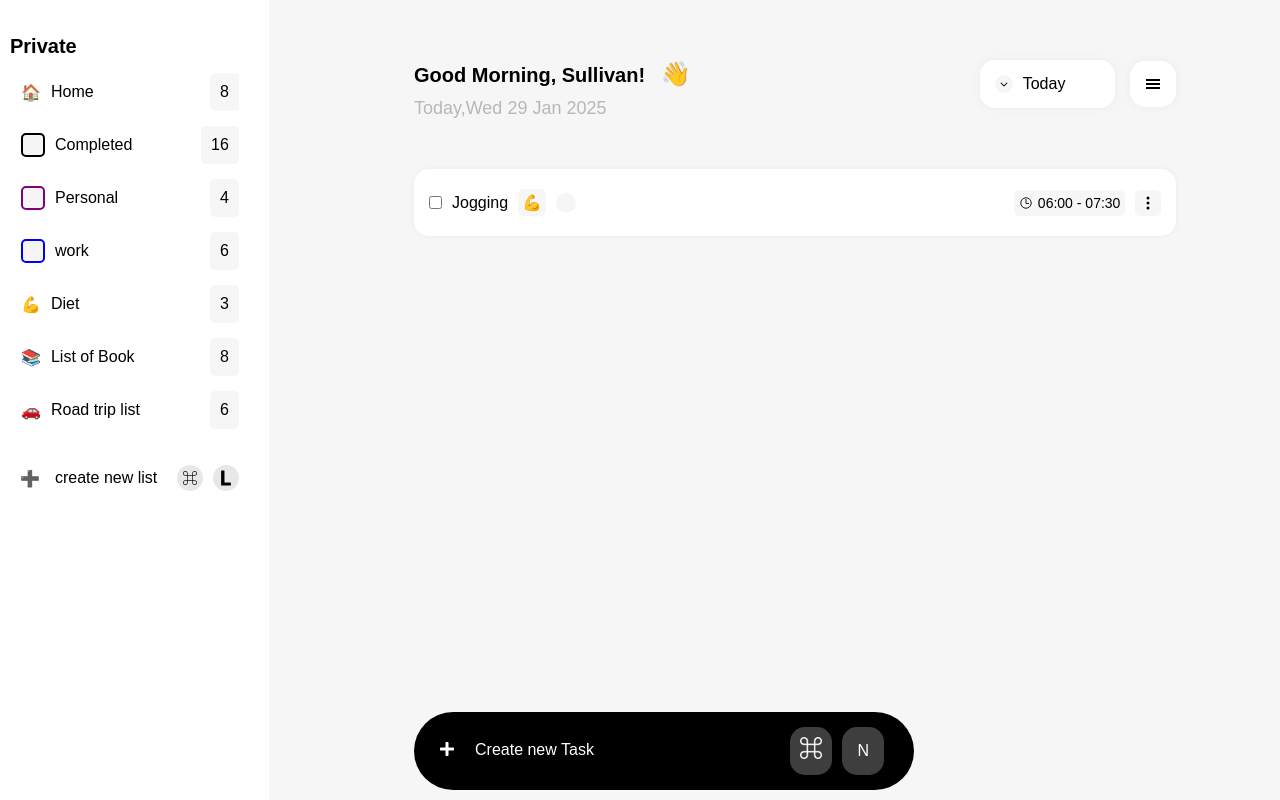
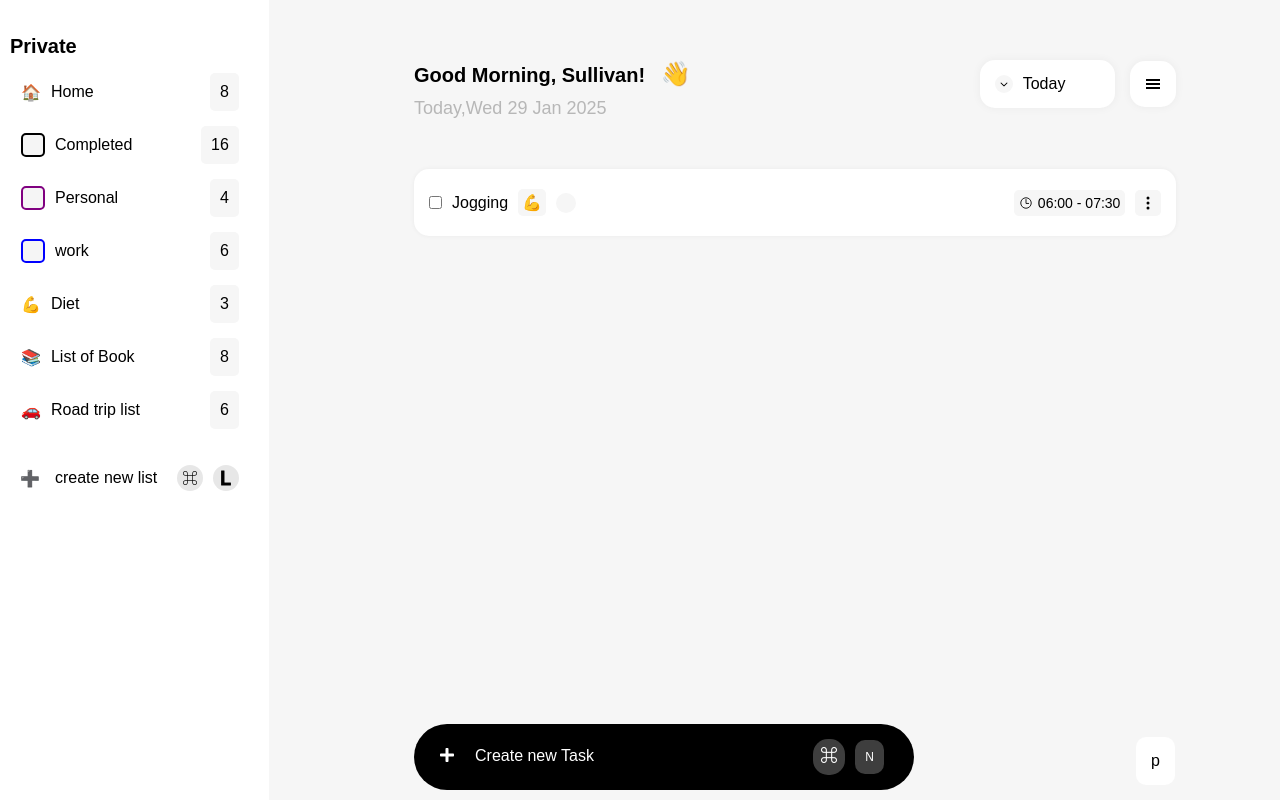
Before and after one commit to Manoj-2301/to-done, a Next.js app: page / in a window 1280 px wide. Built offline with nearby package versions, Linux system fonts and the light colour scheme.

Commit message:
new added

```diff
--- a/src/app/Component/Component1/Add.js
+++ b/src/app/Component/Component1/Add.js
@@ -26,13 +26,18 @@ const Add = ({setTasks,tasks}) => {
             <Image
               src="/command1.png"
               alt="command icon"
-              width={22}
-              height={22}
+              width={16}
+              height={16}
+
             />
           </div>
           <div className="command-ico">N</div>
         </div>
       </div>
+      <div className="last_icon">
+        p
+      </div>
+
 
 
       {isFormOpen && (
--- a/src/app/Component/Component1/style.scss
+++ b/src/app/Component/Component1/style.scss
@@ -12,6 +12,8 @@
     border-radius: 50px;
     .icons{
         display: flex;
+        justify-content: center;
+        align-items: center;
         gap: 10px;
         padding-right: 15px;
     }
@@ -22,12 +24,21 @@
     }
     .command-icon{
         background-color: #3e3e3e;
-        padding: 10px;
+        padding: 8px;
         border-radius: 15px;
     }
     .command-ico{
         background-color: #3e3e3e;
-        padding: 15px;
-        border-radius: 15px;
+        padding: 10px;
+        border-radius: 10px;
+        font-size: 12px;
     }
 }
+.last_icon{
+  position:absolute;
+    bottom:15px;
+    right:105px;
+    padding: 15px;
+    background-color:white;
+    border-radius:10px;
+}
--- a/src/app/Component/Component2/form.js
+++ b/src/app/Component/Component2/form.js
@@ -1,29 +1,28 @@
-"use client"
+"use client";
 import "./style.scss";
-import { useState } from "react"
-const form = ({setTasks, tasks}) => {
-    const [text, setText] = useState('');
-    const [emoji, setEmoji] = useState('');
-    const[extra, setExtra] = useState('');
-    const [startTime, setStartTime] = useState('');
-    const [endTime, setEndTime] = useState('');
+import { useState } from "react";
+const form = ({ setTasks, tasks }) => {
+  const [text, setText] = useState("");
+  const [emoji, setEmoji] = useState("");
+  const [extra, setExtra] = useState("");
+  const [startTime, setStartTime] = useState("");
+  const [endTime, setEndTime] = useState("");
 
   const submit = (event) => {
     event.preventDefault();
 
     if (text && emoji && extra && startTime && endTime) {
       const newTask = {
-              name: text,
-              emoji: emoji,
-              extra:extra,
+        name: text ,
+        emoji: emoji ,
+        extra: extra ,
         time: {
-                start: startTime,
-                end: endTime,
+          start: startTime ,
+          end: endTime ,
         },
       };
 
       setTasks([...tasks, newTask]);
-
 
       setText("");
       setEmoji("");
@@ -39,14 +38,18 @@ const form = ({setTasks, tasks}) => {
         <div className="task-field">
           <div className="task_entery">
             <label>Enter Task</label>
-                        <input type="text" placeholder="Enter Task"
+            <input
+              type="text"
+              placeholder="Enter Task"
               value={text}
               onChange={(e) => setText(e.target.value)}
             />
           </div>
           <div className="task_entery">
             <label>Enter emoji</label>
-                        <input type="text" placeholder="add emoji/work"
+            <input
+              type="text"
+              placeholder="add emoji/work"
               value={emoji}
               onChange={(e) => setEmoji(e.target.value)}
             />
@@ -55,26 +58,32 @@ const form = ({setTasks, tasks}) => {
         <div className="task-field">
           <div className="task_entery">
             <label>Enter start Time</label>
-                        <input type="time" placeholder="add emoji/work"
+            <input
+              type="time"
+              placeholder="add emoji/work"
               value={startTime}
               onChange={(e) => setStartTime(e.target.value)}
             />
           </div>
           <div className="task_entery">
             <label>Enter end Time</label>
-                        <input type="time" placeholder="add emoji/work"
+            <input
+              type="time"
+              placeholder="add emoji/work"
               value={endTime}
               onChange={(e) => setEndTime(e.target.value)}
             />
           </div>
         </div>
-                <div>
+        <div className="task_entery">
           <label>Enter purpose</label>
-                <input type="text" placeholder="purpose"
+          <input
+            type="text"
+            placeholder="purpose"
             value={extra}
-                onChange={(e) => setExtra(e.target.value)}/>
+            onChange={(e) => setExtra(e.target.value)}
+          />
         </div>
-
 
         <button type="submit" className="btn_form">
           ADD
--- a/src/app/Component/Component2/style.scss
+++ b/src/app/Component/Component2/style.scss
@@ -35,5 +35,6 @@
     background-color: black;
     border-radius: 15px;
     color: white;
+    cursor: pointer;
   }
 }
--- a/src/app/Component/Task.js
+++ b/src/app/Component/Task.js
@@ -3,7 +3,6 @@ import { BsThreeDotsVertical } from "react-icons/bs";
 import { IoTimeOutline } from "react-icons/io5";
 
 const Task = ({tasks}) => {
-
 
   return (
     <div className="task_content" >
--- a/src/app/middle/CenterNav.js
+++ b/src/app/middle/CenterNav.js
@@ -11,6 +11,7 @@ import { useState } from "react";
 const CenterNav = () => {
   const[tasks, setTasks] =useState([
     {
+      id:1,
       name: "Jogging",
       emoji: "💪",
       extra:"",
```
Lines whose indentation alone changed are shown as unchanged.
